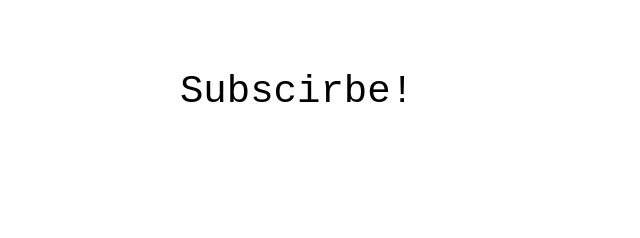
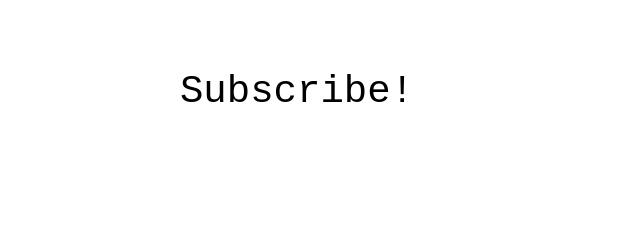
Before and after one commit to Marthaline/MC_Furniture, a plain HTML site: page index.html in a window 1280 px wide. Shown: the part 3861-4099 px from the top of the page, 343-983 px from the left. Drawn offline with Linux system fonts and the light colour scheme.

Commit message:
Update index.html

```diff
--- a/index.html
+++ b/index.html
@@ -94,7 +94,7 @@
 
     <div class="footer">
         <div class="footerLast">
-            <p style="color: rgb(0, 0, 0); text-align: center; font-family: monospace; margin-top: 8%; font-size:xxx-large">Subscirbe!</p>
+            <p style="color: rgb(0, 0, 0); text-align: center; font-family: monospace; margin-top: 8%; font-size:xxx-large">Subscribe!</p>
             <div id="SubscribeForm">
                 <form style="text-align: center;">
                     <label for="email" style="color:rgb(0, 0, 0);">We will send you the latest deals!</label><br><br>
```
